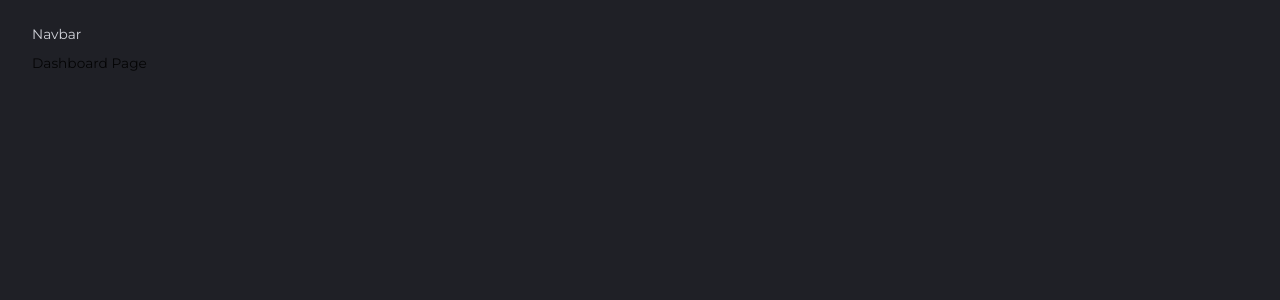
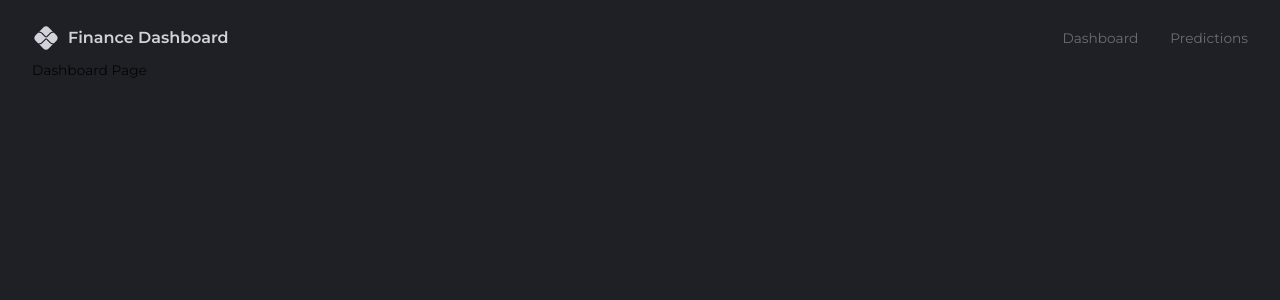
Before and after one commit to BharathxD/Finnex, a React (Vite) app in the folder client/: page / in a window 1280 px wide. Shown: the top 300 px of the page. Built offline with nearby package versions, Linux system fonts and the light colour scheme.

Commit message:
Finished working on Dashboard

```diff
--- a/client/src/App.tsx
+++ b/client/src/App.tsx
@@ -3,10 +3,12 @@ import { Box, CssBaseline, ThemeProvider, createTheme } from "@mui/material";
 import { themeSettings } from "./theme";
 import { useMemo } from "react";
 import { Route, Routes } from "react-router-dom";
+import { useState } from "react";
 import Navbar from "./components/Layout/Navbar";
 
 const App = () => {
   const theme = useMemo(() => createTheme(themeSettings), []);
+  const [selected, setSelected] = useState<boolean>();
   return (
     <>
       <ThemeProvider theme={theme}>
--- a/client/src/components/Layout/Navbar.tsx
+++ b/client/src/components/Layout/Navbar.tsx
@@ -1,16 +1,27 @@
 import { useState } from "react";
 import { Link } from "react-router-dom";
-import { Typography, useTheme } from "@mui/material";
+import PixIcon from "@mui/icons-material/Pix";
+import { Box, Typography, useTheme } from "@mui/material";
 import FlexBetween from "../UI/FlexBetween";
+import DashboardLink from "../UI/DashboardLink";
 
 type Props = {};
 
 const Navbar = (props: Props) => {
   const { palette } = useTheme();
-
   return (
     <FlexBetween mb="0.25" padding="0.5rem 0rem" color={palette.grey[300]}>
-      Navbar
+      {/* LEFT SIDE */}
+      <FlexBetween gap="0.5rem">
+        <PixIcon sx={{ fontSize: "28px" }} />
+        <Typography variant="h4" fontSize="16px">
+          Finance Dashboard
+        </Typography>
+      </FlexBetween>
+      <FlexBetween gap="2rem">
+        <DashboardLink linkText="Dashboard" />
+        <DashboardLink linkText="Predictions" />
+      </FlexBetween>
     </FlexBetween>
   );
 };
--- /dev/null
+++ b/client/src/components/UI/DashboardLink.tsx
@@ -0,0 +1,29 @@
+import React, { useState } from "react";
+import { Box, useTheme } from "@mui/material";
+import { Link } from "react-router-dom";
+import { Palette } from "@mui/material";
+
+type Props = {
+  linkText: string;
+};
+
+const DashboardLink = ({ linkText }: Props) => {
+  const [selected, setSelected] = useState<string>();
+  const { palette } = useTheme();
+  return (
+    <Box sx={{ "&:hover": { color: palette.primary[100] } }}>
+      <Link
+        to="/"
+        onClick={() => setSelected(linkText)}
+        style={{
+          color: selected === linkText ? "inherit" : palette.grey[700],
+          textDecoration: "inherit",
+        }}
+      >
+        {linkText}
+      </Link>
+    </Box>
+  );
+};
+
+export default DashboardLink;
```
